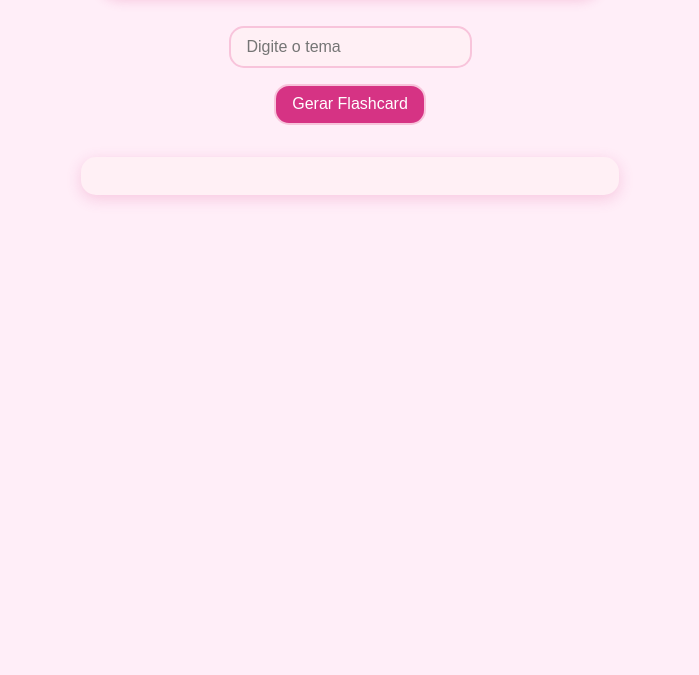
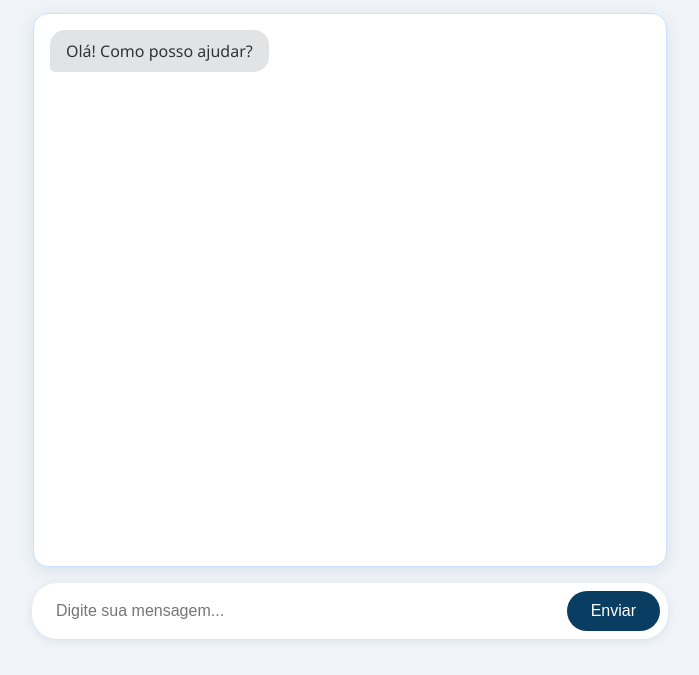
Before and after one commit to mariahfassina/17_04_25, a website: page index.html in a window 1280 px wide. Shown: the part 125-800 px from the top of the page, without its empty margins (290-989 px from the left). Drawn offline with Linux system fonts and the light colour scheme.

Commit message:
Update index.html

```diff
--- a/index.html
+++ b/index.html
@@ -2,74 +2,152 @@
 <html lang="pt-BR">
 <head>
     <meta charset="UTF-8" />
-  <title>FlashCards com Gemini</title>
+    <meta name="viewport" content="width=device-width, initial-scale=1.0">
+    <title>Chatbot Gemini</title>
     <style>
+        /* Todo o CSS que estava em style.css agora está aqui */
         body {
             font-family: 'Segoe UI', Tahoma, Geneva, Verdana, sans-serif;
-      background-color: #ffeef8;
+            background-color: #f0f4f8; /* Slightly cooler background */
             margin: 0;
-      padding: 2rem;
+            padding: 0;
             display: flex;
             flex-direction: column;
             align-items: center;
+            min-height: 100vh; /* Ensure body takes full height */
         }
 
         h1 {
-      color: #d63384;
-      background-color: #fff0f5;
+            color: #0a3d62; /* Darker blue */
+            background-color: #e0f0ff;
             padding: 0.8rem 2rem;
             border-radius: 25px;
-      box-shadow: 0 4px 12px rgba(214, 51, 132, 0.2);
+            box-shadow: 0 4px 12px rgba(10, 61, 98, 0.15);
+            margin-top: 1.5rem;
         }
 
-    input, button {
-      padding: 0.6rem 1rem;
-      font-size: 1rem;
-      margin: 0.5rem;
-      border: 2px solid #f8c4db;
+        #chat-container {
+            background: #ffffff;
+            border: 1px solid #cce0ff;
+            padding: 1rem;
             border-radius: 15px;
-      outline: none;
-      transition: all 0.3s ease;
+            margin-top: 1.5rem;
+            max-width: 600px;
+            width: 90%;
+            box-shadow: 0 4px 15px rgba(10, 61, 98, 0.1);
+            flex-grow: 1; /* Allow chat container to grow */
+            display: flex;
+            flex-direction: column;
+            overflow-y: auto; /* Add scroll for long chats */
+            max-height: 65vh; /* Limit chat height */
         }
 
-    input {
-      background-color: #fff0f5;
+        #chat-output {
+            display: flex;
+            flex-direction: column;
+            gap: 0.8rem; /* Space between messages */
         }
 
-    input:focus {
-      border-color: #d63384;
-      box-shadow: 0 0 5px #f8c4db;
+        .message {
+            padding: 0.6rem 1rem;
+            border-radius: 15px;
+            max-width: 80%;
+            word-wrap: break-word; /* Wrap long words */
+            line-height: 1.4;
         }
 
-    button {
-      background-color: #d63384;
+        .user-message {
+            background-color: #cce0ff;
+            color: #0a3d62;
+            align-self: flex-end; /* Align user messages to the right */
+            border-bottom-right-radius: 5px; /* Style tweaks */
+        }
+
+        .bot-message {
+            background-color: #e2e3e5;
+            color: #333;
+            align-self: flex-start; /* Align bot messages to the left */
+            border-bottom-left-radius: 5px; /* Style tweaks */
+        }
+
+        .error-message {
+            background-color: #f8d7da; /* Reddish background for errors */
+            color: #721c24; /* Dark red text */
+            border: 1px solid #f5c6cb;
+            align-self: center; /* Center error messages */
+            text-align: center;
+            max-width: 90%;
+        }
+
+        #loading-indicator {
+            color: #555;
+            font-style: italic;
+            text-align: center;
+            padding: 0.5rem;
+        }
+
+        #input-area {
+            display: flex;
+            align-items: center;
+            margin-top: 1rem;
+            margin-bottom: 1.5rem; /* Add some bottom margin */
+            padding: 0.5rem;
+            background-color: #ffffff;
+            border-radius: 25px;
+            box-shadow: 0 2px 8px rgba(10, 61, 98, 0.1);
+            max-width: 620px; /* Slightly wider than chat */
+            width: 90%;
+        }
+
+        #message-input {
+            flex-grow: 1;
+            padding: 0.7rem 1rem;
+            font-size: 1rem;
+            border: none;
+            border-radius: 20px;
+            outline: none;
+            background-color: transparent; /* Make input transparent */
+        }
+
+        #send-btn {
+            padding: 0.7rem 1.5rem;
+            font-size: 1rem;
+            margin-left: 0.5rem;
+            border: none;
+            border-radius: 20px;
+            background-color: #0a3d62; /* Match h1 color */
             color: white;
             cursor: pointer;
+            transition: background-color 0.3s ease;
         }
 
-    button:hover {
-      background-color: #c2186a;
+        #send-btn:hover {
+            background-color: #08304f; /* Darken on hover */
         }
 
-    #output {
-      background: #fff0f5;
-      padding: 1.2rem;
-      border-radius: 15px;
-      margin-top: 1.5rem;
-      max-width: 500px;
-      width: 90%;
-      box-shadow: 0 4px 15px rgba(214, 51, 132, 0.2);
-      white-space: pre-wrap;
-      color: #4b0c2e;
+        #send-btn:disabled {
+            background-color: #cccccc;
+            cursor: not-allowed;
         }
     </style>
+    <!-- Removi o link para style.css daqui -->
 </head>
 <body>
-  <h1>Gerador teste de Flashcards</h1>
-  <input type="text" id="tema" placeholder="Digite o tema" />
-  <button id="gerar-btn">Gerar Flashcard</button>
-  <pre id="output"></pre>
+    <h1>Chatbot com Memória</h1>
 
-  <script src="main.js"></script>
+    <div id="chat-container">
+        <div id="chat-output">
+            <!-- Messages will appear here -->
+            <div class="message bot-message">Olá! Como posso ajudar?</div>
+        </div>
+        <div id="loading-indicator" style="display: none;">Bot está digitando...</div> <!-- Hidden by default -->
+    </div>
+
+    <div id="input-area">
+        <input type="text" id="message-input" placeholder="Digite sua mensagem..." />
+        <button id="send-btn">Enviar</button>
+    </div>
+
+    <script src="client.js"></script> <!-- Link para o JS continua igual -->
 </body>
 </html>
```
Lines whose indentation alone changed are shown as unchanged.
